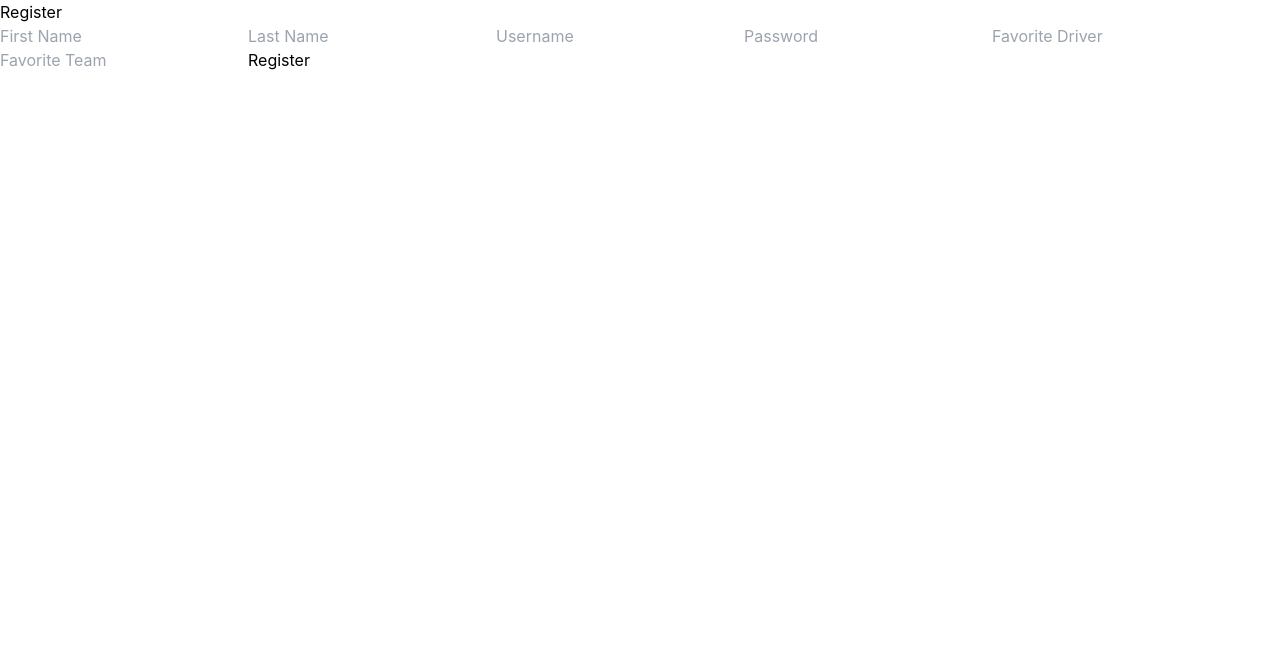
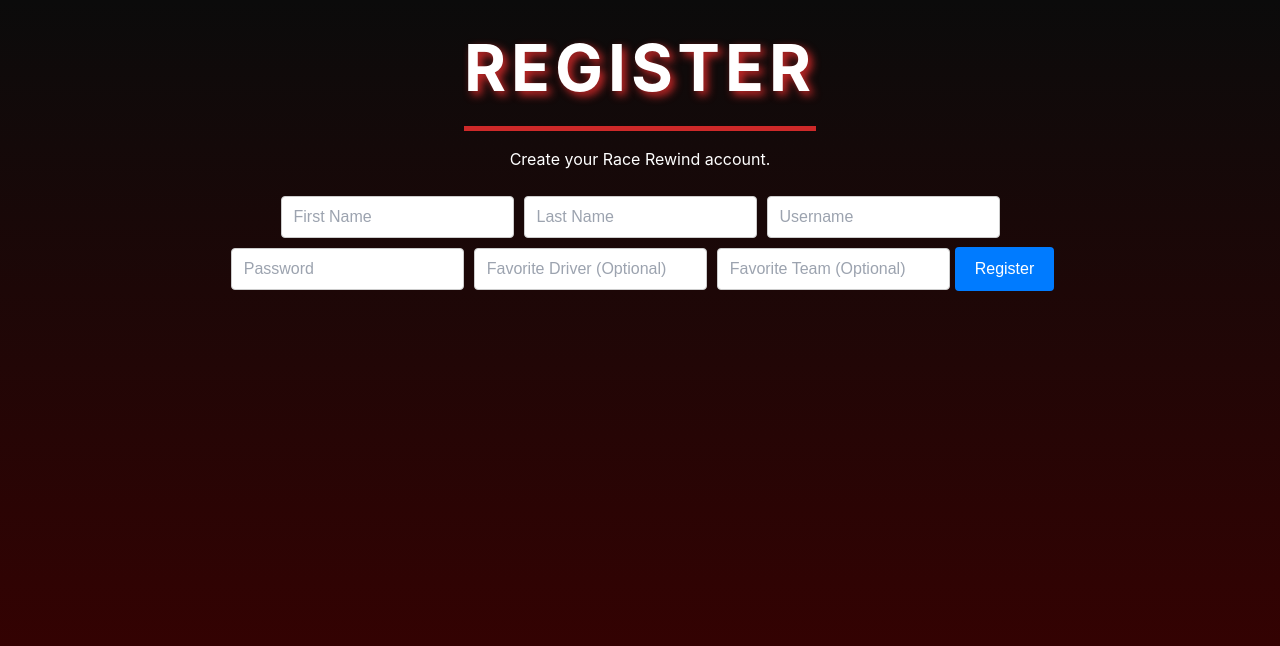
Before and after one commit to aarush04/RaceRewind1, a React (Create React App) app in the folder client/: page /register in a window 1280 px wide. Shown: the top 646 px of the page. Built offline with nearby package versions, Linux system fonts and the light colour scheme; no server answers.

Commit message:
user auth done

```diff
--- a/client/src/pages/Homepage.css
+++ b/client/src/pages/Homepage.css
@@ -7,6 +7,31 @@
     align-items: center;
     justify-content: center;
     color: white;
+}
+
+/* Navigation Bar */
+.navbar {
+    position: absolute;
+    top: 20px;
+    right: 20px;
+    display: flex;
+    gap: 15px;
+}
+
+.nav-button {
+    background-color: #ce2929; /* F1 red color */
+    color: white;
+    border: none;
+    border-radius: 4px;
+    padding: 10px 15px;
+    font-size: 14px;
+    font-weight: bold;
+    cursor: pointer;
+    transition: background-color 0.3s ease-in-out;
+}
+
+.nav-button:hover {
+    background-color: #a02121; /* Slightly darker red for hover effect */
 }
 
 /* Title Animation */
--- a/client/src/pages/Homepage.tsx
+++ b/client/src/pages/Homepage.tsx
@@ -1,5 +1,3 @@
-// client/src/pages/Homepage.tsx
-
 import React from 'react';
 import { useNavigate } from 'react-router-dom';
 import SearchBar from '../components/SearchBar';
--- /dev/null
+++ b/client/src/pages/ProfilePage.css
@@ -0,0 +1,24 @@
+/* Buttons */
+button {
+    background-color: #ff5733;
+    color: white;
+    border: none;
+    padding: 0.5rem 1rem;
+    margin: 0.5rem;
+    cursor: pointer;
+    border-radius: 4px;
+    transition: background-color 0.3s ease;
+}
+
+button:hover {
+    background-color: #c70039;
+}
+
+input {
+    padding: 0.5rem;
+    margin: 0.5rem 0;
+    border: 1px solid #ccc;
+    border-radius: 4px;
+    width: 100%;
+    max-width: 300px;
+}
--- a/client/src/pages/ProfilePage.tsx
+++ b/client/src/pages/ProfilePage.tsx
@@ -1,44 +1,79 @@
-// src/pages/ProfilePage.tsx
-
 import React, { useEffect, useState } from 'react';
-import { getUserProfile } from '../services/authService';
+import { getUserProfile, updateUserProfile, deleteUserProfile } from '../services/authService';
 import { useNavigate } from 'react-router-dom';
+import './HypotheticalFastestTimes.css'; // Reuse the same CSS
 
 const ProfilePage: React.FC = () => {
     const [profile, setProfile] = useState<any>(null);
+    const [favoriteDriver, setFavoriteDriver] = useState('');
+    const [favoriteTeam, setFavoriteTeam] = useState('');
     const navigate = useNavigate();
     const token = localStorage.getItem('token');
 
     useEffect(() => {
-    if (!token) {
+        const fetchProfile = async () => {
+            const userProfile = await getUserProfile(token!);
+            if (userProfile.error) {
+                alert(userProfile.error);
                 navigate('/login');
-      return;
+            } else {
+                setProfile(userProfile);
+                setFavoriteDriver(userProfile.favorite_driver || '');
+                setFavoriteTeam(userProfile.favorite_team || '');
             }
-
-    const fetchProfile = async () => {
-      const userProfile = await getUserProfile(token);
-      setProfile(userProfile);
         };
 
         fetchProfile();
     }, [token, navigate]);
 
-  const handleLogout = () => {
+    const handleUpdate = async () => {
+        const updatedProfile = await updateUserProfile(token!, {
+            ...profile,
+            favorite_driver: favoriteDriver,
+            favorite_team: favoriteTeam
+        });
+
+        if (updatedProfile.error) {
+            alert(updatedProfile.error);
+        } else {
+            alert('Profile updated!');
+            setProfile(updatedProfile);
+        }
+    };
+
+    const handleDelete = async () => {
+        if (window.confirm('Are you sure you want to delete your account?')) {
+            await deleteUserProfile(token!);
             localStorage.removeItem('token');
-    navigate('/login');
+            navigate('/register');
+        }
     };
 
     return (
-    <div>
-      <h2>Profile</h2>
+        <div className="bg-gradient-heavy">
+            <header>
+                <h1 className="title">Profile</h1>
+            </header>
             {profile && (
-        <div>
-          <p>First Name: {profile.first_name}</p>
-          <p>Last Name: {profile.last_name}</p>
+                <div className="hypothetical-fastest-times-container">
                     <p>Username: {profile.username}</p>
-          <p>Favorite Driver: {profile.favorite_driver}</p>
-          <p>Favorite Team: {profile.favorite_team}</p>
-          <button onClick={handleLogout}>Logout</button>
+                    <input
+                        type="text"
+                        placeholder="Favorite Driver"
+                        value={favoriteDriver}
+                        onChange={(e) => setFavoriteDriver(e.target.value)}
+                        className="input-field"
+                    />
+                    <input
+                        type="text"
+                        placeholder="Favorite Team"
+                        value={favoriteTeam}
+                        onChange={(e) => setFavoriteTeam(e.target.value)}
+                        className="input-field"
+                    />
+                    <button onClick={handleUpdate} className="fetch-button">Update</button>
+                    <button onClick={handleDelete} className="fetch-button">Delete Account</button>
+                    <button onClick={() => navigate('/')} className="fetch-button">Back to Home</button>
                 </div>
             )}
         </div>
--- a/client/src/pages/RegisterPage.tsx
+++ b/client/src/pages/RegisterPage.tsx
@@ -1,8 +1,7 @@
-// src/pages/RegisterPage.tsx
-
 import React, { useState } from 'react';
+import { useNavigate } from 'react-router-dom';
 import { registerUser } from '../services/authService';
-import { useNavigate } from 'react-router-dom';
+import './HypotheticalFastestTimes.css'; // Reuse the same CSS
 
 const RegisterPage: React.FC = () => {
     const [formData, setFormData] = useState({
@@ -11,36 +10,83 @@
         username: '',
         password: '',
         favorite_driver: '',
-    favorite_team: '',
+        favorite_team: ''
     });
+    const [error, setError] = useState<string | null>(null);
     const navigate = useNavigate();
 
-  const handleChange = (e: React.ChangeEvent<HTMLInputElement>) => {
-    setFormData({ ...formData, [e.target.name]: e.target.value });
-  };
+    const handleRegister = async () => {
+        if (!formData.first_name || !formData.last_name || !formData.username || !formData.password) {
+            setError('Please fill in all required fields.');
+            return;
+        }
 
-  const handleRegister = async (e: React.FormEvent) => {
-    e.preventDefault();
-    const result = await registerUser(formData);
-    if (result.message === 'User created successfully') {
+        try {
+            const response = await registerUser(formData);
+            if (response.message === 'User created successfully') {
                 navigate('/login');
             } else {
-      alert(result.error);
+                setError(response.error || 'Failed to register.');
+            }
+        } catch (err) {
+            console.error(err);
+            setError('Failed to register. Please try again later.');
         }
     };
 
     return (
-    <div>
-      <h2>Register</h2>
-      <form onSubmit={handleRegister}>
-        <input name="first_name" value={formData.first_name} onChange={handleChange} placeholder="First Name" required />
-        <input name="last_name" value={formData.last_name} onChange={handleChange} placeholder="Last Name" required />
-        <input name="username" value={formData.username} onChange={handleChange} placeholder="Username" required />
-        <input name="password" type="password" value={formData.password} onChange={handleChange} placeholder="Password" required />
-        <input name="favorite_driver" value={formData.favorite_driver} onChange={handleChange} placeholder="Favorite Driver" />
-        <input name="favorite_team" value={formData.favorite_team} onChange={handleChange} placeholder="Favorite Team" />
-        <button type="submit">Register</button>
-      </form>
+        <div className="bg-gradient-heavy">
+            <header>
+                <h1 className="title">Register</h1>
+                <p className="subtitle">Create your Race Rewind account.</p>
+            </header>
+            <div className="hypothetical-fastest-times-container">
+                <input
+                    type="text"
+                    placeholder="First Name"
+                    value={formData.first_name}
+                    onChange={(e) => setFormData({ ...formData, first_name: e.target.value })}
+                    className="input-field"
+                />
+                <input
+                    type="text"
+                    placeholder="Last Name"
+                    value={formData.last_name}
+                    onChange={(e) => setFormData({ ...formData, last_name: e.target.value })}
+                    className="input-field"
+                />
+                <input
+                    type="text"
+                    placeholder="Username"
+                    value={formData.username}
+                    onChange={(e) => setFormData({ ...formData, username: e.target.value })}
+                    className="input-field"
+                />
+                <input
+                    type="password"
+                    placeholder="Password"
+                    value={formData.password}
+                    onChange={(e) => setFormData({ ...formData, password: e.target.value })}
+                    className="input-field"
+                />
+                <input
+                    type="text"
+                    placeholder="Favorite Driver (Optional)"
+                    value={formData.favorite_driver}
+                    onChange={(e) => setFormData({ ...formData, favorite_driver: e.target.value })}
+                    className="input-field"
+                />
+                <input
+                    type="text"
+                    placeholder="Favorite Team (Optional)"
+                    value={formData.favorite_team}
+                    onChange={(e) => setFormData({ ...formData, favorite_team: e.target.value })}
+                    className="input-field"
+                />
+                <button onClick={handleRegister} className="fetch-button">Register</button>
+
+                {error && <p className="error-message">{error}</p>}
+            </div>
         </div>
     );
 };
```
Also changed, not shown: client/src/pages/LoginPage.tsx (+30 -16 lines), 1 other file (tests, documents, lock files or other folders). Lines whose indentation alone changed are shown as unchanged.
